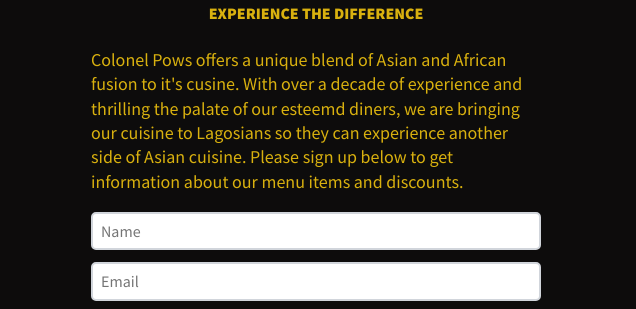
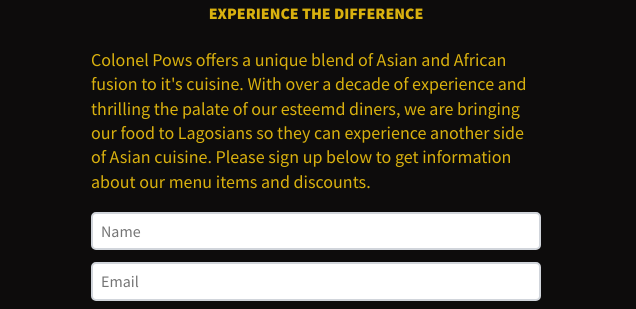
Before and after one commit to Oviep/chinese_restaurant_page_scrimba, a website built with Vite: page index.html in a window 1280 px wide. Shown: the part 231-540 px from the top of the page, 644-1280 px from the left. Built offline with nearby package versions, Linux system fonts and the light colour scheme.

Commit message:
made some corrections to the text

```diff
--- a/index.html
+++ b/index.html
@@ -18,8 +18,8 @@
             <h2>Colonel Pao's</h2>
             <span class="subheading">Experience the difference</span>
 
-            <p>Colonel Pows offers a unique blend of Asian and African fusion to it's cusine. With over a decade of experience and thrilling the
-                palate of our esteemd diners, we are bringing our cuisine to Lagosians so they can experience another side of Asian cuisine.
+            <p>Colonel Pows offers a unique blend of Asian and African fusion to it's cuisine. With over a decade of experience and thrilling the
+                palate of our esteemd diners, we are bringing our food to Lagosians so they can experience another side of Asian cuisine.
                 Please sign up below to get information about our menu items and discounts.
             </p>
 
```
